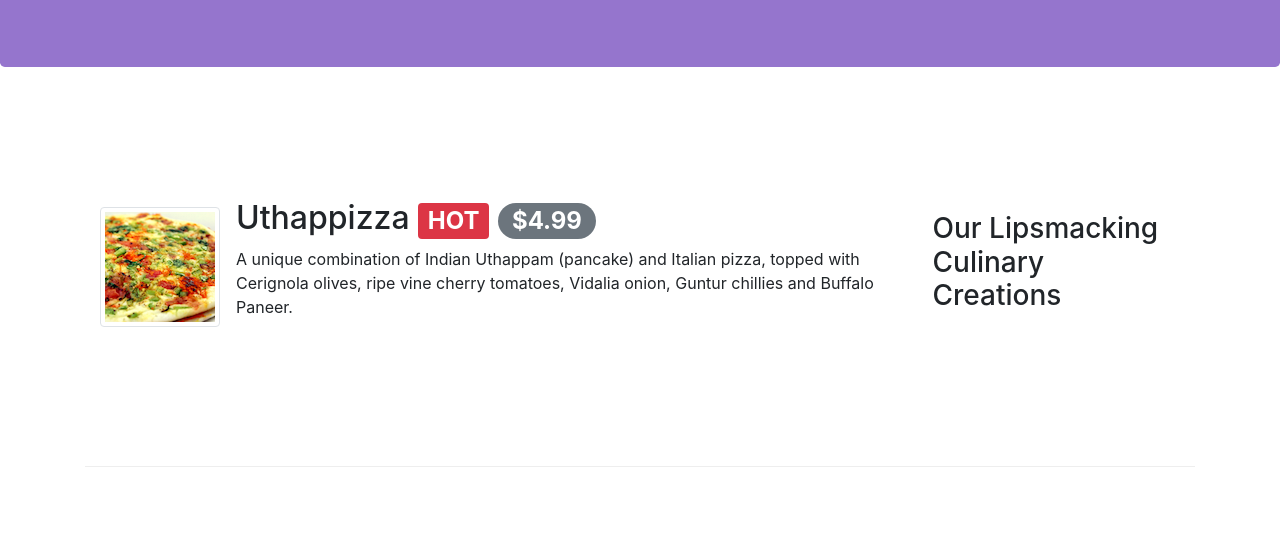
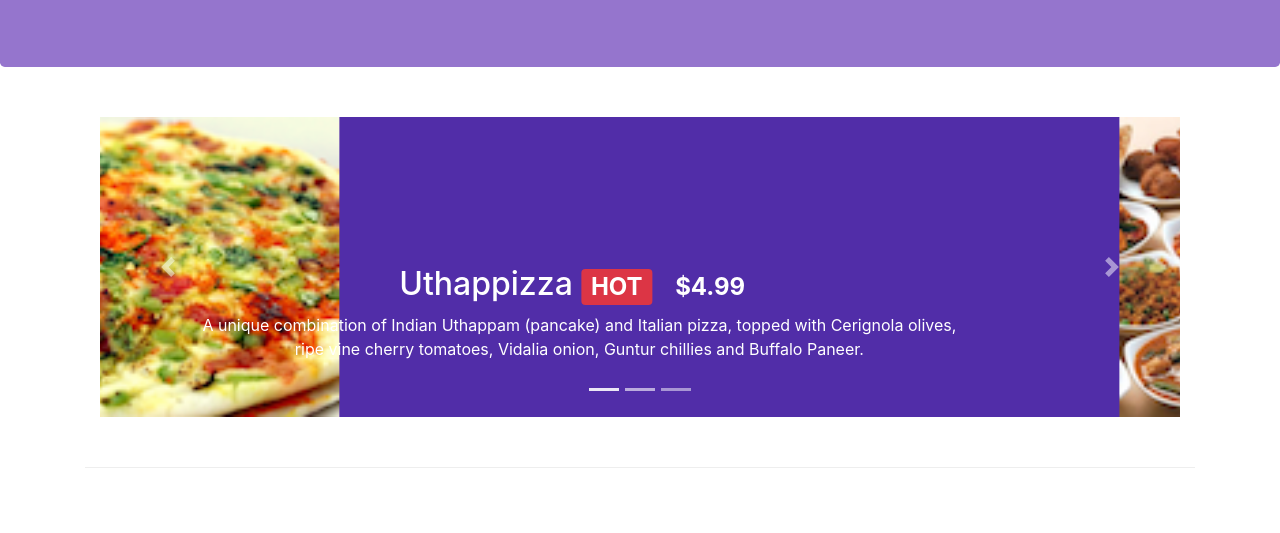
Before and after one commit to VishwaramH/Bootstrap, a website: page index.html in a window 1280 px wide. Shown: the part 267-800 px from the top of the page. Drawn offline with nearby package versions, Linux system fonts and the light colour scheme.

Commit message:
8)Carousel

```diff
--- a/css/styles.css
+++ b/css/styles.css
@@ -44,3 +44,18 @@ body {
     border-bottom: 1px solid #ddd;
     padding: 10px;
 }
+
+.carousel {
+    background:#512DA8;
+}
+
+.carousel-item {
+  height: 300px;
+}
+
+.carousel-item img {
+    position: absolute;
+    top: 0;
+    left: 0;
+    min-height: 300px;
+}
--- a/index.html
+++ b/index.html
@@ -93,6 +93,58 @@
     </header>
 
     <div class="container">
+        <div class="row row-content">
+            <div class="col">
+                <div id="mycarousel" class="carousel slide" data-ride="carousel">
+                    <div class="carousel-inner" role="listbox">
+                        <div class="carousel-item active">
+                            <img class="d-block img-fluid"
+                                src="img/uthappizza.png" alt="Uthappizza">
+                            <div class="carousel-caption d-none d-md-block">
+                                <h2>Uthappizza <span class="badge badge-danger">HOT</span> <span class="badge badge-pill badge-default">$4.99</span></h2>
+                                <p class="d-none d-sm-block">A unique combination of Indian Uthappam (pancake) and
+                                    Italian pizza, topped with Cerignola olives, ripe vine
+                                    cherry tomatoes, Vidalia onion, Guntur chillies and
+                                    Buffalo Paneer.</p>
+                            </div>
+                        </div>
+                        <div class="carousel-item">
+                            <img class="d-block img-fluid"
+                                src="img/buffet.png" alt="Buffet">
+                            <div class="carousel-caption d-none d-md-block">
+                            <h2>Weekend Grand Buffet <span class="badge badge-danger">NEW</span></h2>
+                            <p>Featuring mouthwatering combinations with a choice of five different salads, six enticing appetizers, six main entrees and five choicest desserts. Free flowing bubbly and soft drinks. All for just $19.99 per person </p>
+                            </div>
+                        </div>
+                        <div class="carousel-item">
+                            <img class="d-block img-fluid"
+                                src="img/alberto.png" alt="Alberto Somayya">
+                            <div class="carousel-caption d-none d-md-block">
+                                <h2>Alberto Somayya</h2>
+                                <h4>Executive Chef</h4>
+                                <p class="d-none d-sm-block">Award winning three-star Michelin chef with wide
+                                    International experience having worked closely with
+                                    whos-who in the culinary world, he specializes in
+                                    creating mouthwatering Indo-Italian fusion experiences.
+                                </p>
+                            </div>
+                        </div>
+                        <ol class="carousel-indicators">
+                            <li data-target="#mycarousel" data-slide-to="0" class="active"></li>
+                            <li data-target="#mycarousel" data-slide-to="1"></li>
+                            <li data-target="#mycarousel" data-slide-to="2"></li>
+                        </ol>
+                    </div>
+                </div>
+                <a class="carousel-control-prev" href="#mycarousel" role="button" data-slide="prev">
+                    <span class="carousel-control-prev-icon"></span>
+                </a>
+                <a class="carousel-control-next" href="#mycarousel" role="button" data-slide="next">
+                    <span class="carousel-control-next-icon"></span>
+                </a>
+            </div>
+        </div>
+
         <div class="row row-content align-items-center"> <!--align-items-center used to vertically align the items-->
             <div class="col-12 col-sm-4 col-md-3 order-sm-last"> <!--extrasmall means 12 cols small means 4cols and medium to xl 3cols-->
                 <h3>Our Lipsmacking Culinary Creations</h3>
```
